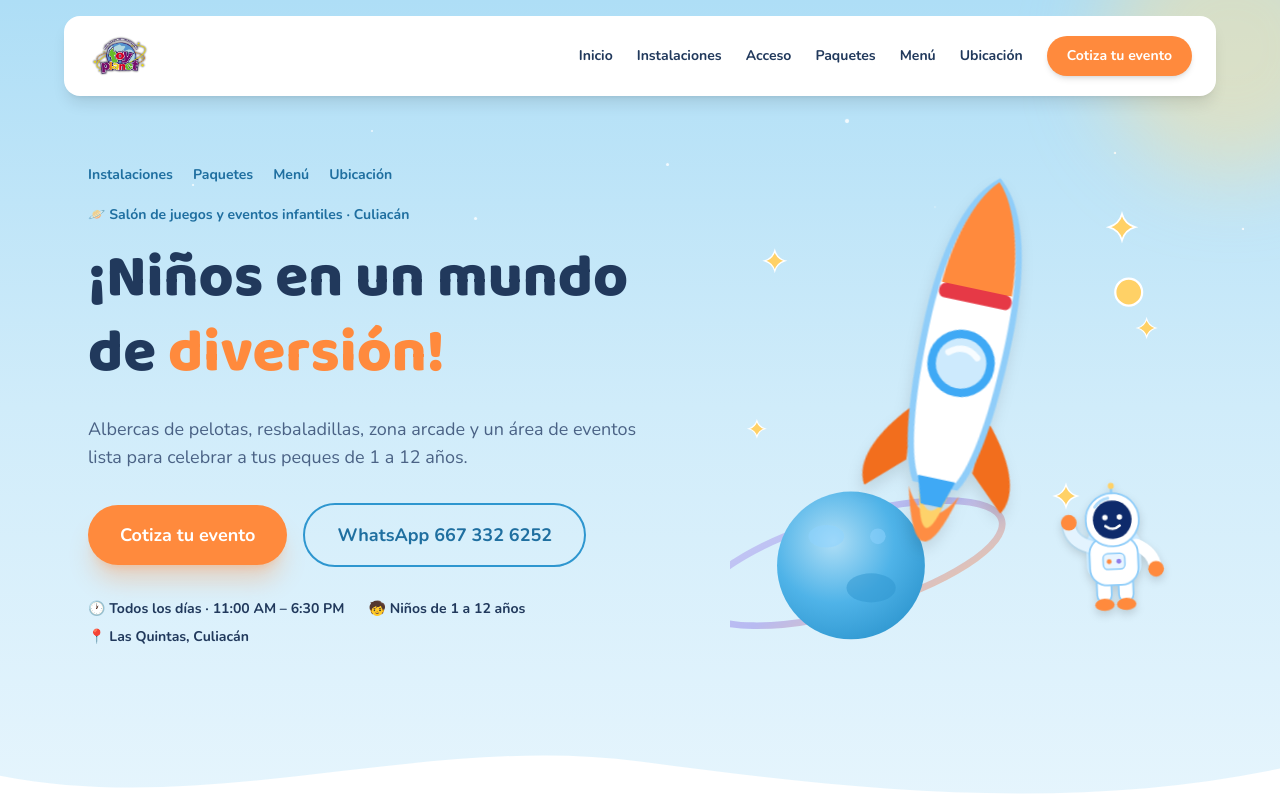
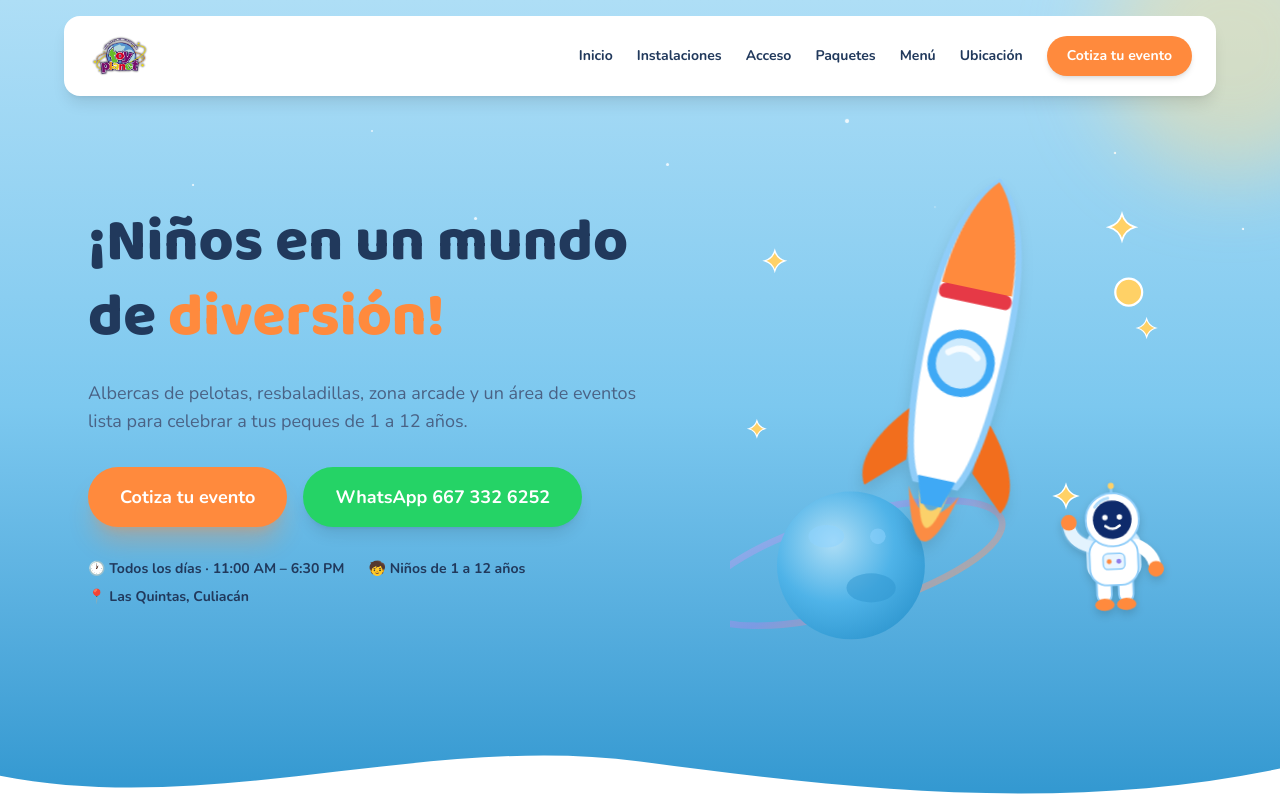
Before and after one commit to carloshrmb/toyplanet, a Next.js app: page / in a window 1280 px wide. Shown: the top 800 px of the page. Built offline with nearby package versions, Linux system fonts and the light colour scheme.

Commit message:
Ajustes finales: hero, tarjeta amarilla, carrusel de eventos, restricciones

```diff
--- a/src/components/EventPackages.tsx
+++ b/src/components/EventPackages.tsx
@@ -104,18 +104,30 @@ export default function EventPackages() {
           <h3 className="text-center font-display text-2xl font-bold text-ink-900 sm:text-3xl">
             Nuestra área de eventos
           </h3>
-          <div className="relative mx-auto mt-8 grid max-w-3xl grid-cols-3 gap-3 sm:gap-6">
-            {eventAreaPhotos.map((photo, i) => (
-              <PhotoCard
-                key={photo.src}
-                photo={photo}
-                rotate={["-rotate-1", "rotate-0", "rotate-1"][i]}
-                sizes="(max-width: 768px) 33vw, 240px"
-              />
-            ))}
-            <div className="absolute -right-6 -top-12 hidden animate-float lg:block">
+          <div className="relative mt-8">
+            {/* Astronauta decorativo (fuera del carril que hace scroll) */}
+            <div className="pointer-events-none absolute -right-6 -top-12 z-10 hidden animate-float lg:block">
               <Astronaut className="h-28 w-28 drop-shadow-lg" />
             </div>
+
+            {/* Carrusel deslizable (swipe horizontal, imágenes más grandes) */}
+            <div className="flex snap-x snap-mandatory gap-4 overflow-x-auto pb-4 sm:gap-6 [scrollbar-width:none] [&::-webkit-scrollbar]:hidden">
+              {eventAreaPhotos.map((photo) => (
+                <div
+                  key={photo.src}
+                  className="w-[78%] shrink-0 snap-center sm:w-[52%] lg:w-[42%]"
+                >
+                  <PhotoCard
+                    photo={photo}
+                    sizes="(max-width: 640px) 78vw, (max-width: 1024px) 52vw, 42vw"
+                  />
+                </div>
+              ))}
+            </div>
+
+            <p className="mt-3 text-center text-sm font-bold text-cielo-700">
+              Desliza para ver más →
+            </p>
           </div>
         </div>
 
@@ -150,12 +162,9 @@ export default function EventPackages() {
           </div>
 
           <div className="rounded-3xl bg-white p-7 shadow-lg">
-            <p className="text-sm font-bold uppercase tracking-wide text-ribbon-500">
-              Restringimos el ingreso de:
+            <p className="font-display text-xl font-bold text-ink-900">
+              🚫 Restringimos el ingreso de:
             </p>
-            <h3 className="mt-1 font-display text-xl font-bold text-ink-900">
-              🚫 Qué no está permitido ingresar
-            </h3>
             <p className="mt-1 text-sm text-ink-500">Aplica con o sin paquete de evento.</p>
             <ul className="mt-5 space-y-3">
               {notAllowedItems.map((item) => (
--- a/src/components/Hero.tsx
+++ b/src/components/Hero.tsx
@@ -2,14 +2,6 @@ import HeroScene from "@/components/ui/HeroScene";
 import StarField from "@/components/ui/StarField";
 import WaveDivider from "@/components/ui/WaveDivider";
 import { business } from "@/data/site";
-
-// Accesos rápidos del hero (texto simple, scroll suave por ancla)
-const quickLinks = [
-  { label: "Instalaciones", href: "#instalaciones" },
-  { label: "Paquetes", href: "#paquetes" },
-  { label: "Menú", href: "#menu-general" },
-  { label: "Ubicación", href: "#ubicacion" },
-];
 
 export default function Hero() {
   // -mt-24 (96px) extiende el fondo azul por detrás del header flotante
@@ -17,7 +9,7 @@ export default function Hero() {
   return (
     <section
       id="inicio"
-      className="relative -mt-24 overflow-hidden bg-gradient-to-b from-cielo-300 via-cielo-200 to-cielo-100"
+      className="relative -mt-24 overflow-hidden bg-gradient-to-b from-cielo-300 via-cielo-400 to-cielo-600"
     >
       {/* Puntos blancos titilando en la parte superior */}
       <StarField />
@@ -30,24 +22,7 @@ export default function Hero() {
 
       <div className="relative mx-auto grid max-w-6xl items-center gap-12 px-4 pb-10 pt-36 sm:px-6 lg:grid-cols-[1.1fr_0.9fr] lg:pb-20 lg:pt-40">
         <div className="text-center lg:text-left">
-          {/* Accesos rápidos (texto simple, sin caja) */}
-          <nav
-            aria-label="Accesos rápidos"
-            className="mb-5 flex flex-wrap justify-center gap-x-5 gap-y-1 text-sm font-bold text-cielo-700 lg:justify-start"
-          >
-            {quickLinks.map((link) => (
-              <a key={link.href} href={link.href} className="transition-colors hover:text-sunset-600">
-                {link.label}
-              </a>
-            ))}
-          </nav>
-
-          {/* Badge de categoría como texto simple (sin pill) */}
-          <p className="text-sm font-bold text-cielo-700">
-            🪐 Salón de juegos y eventos infantiles · Culiacán
-          </p>
-
-          <h1 className="mt-4 font-display text-4xl font-extrabold leading-tight text-ink-900 sm:text-5xl lg:text-6xl">
+          <h1 className="font-display text-4xl font-extrabold leading-tight text-ink-900 sm:text-5xl lg:text-6xl">
             ¡Niños en un mundo de <span className="text-sunset-500">diversión!</span>
           </h1>
           <p className="mx-auto mt-6 max-w-xl text-lg text-ink-500 lg:mx-0">
@@ -66,7 +41,7 @@ export default function Hero() {
               href={business.whatsappUrl}
               target="_blank"
               rel="noopener noreferrer"
-              className="w-full rounded-full border-2 border-cielo-600 px-8 py-4 text-center text-lg font-bold text-cielo-700 transition-colors hover:bg-white/60 sm:w-auto"
+              className="w-full rounded-full bg-[#25D366] px-8 py-4 text-center text-lg font-bold text-white shadow-lg transition-colors hover:bg-[#1ebe5b] sm:w-auto"
             >
               WhatsApp {business.phoneDisplay}
             </a>
--- a/src/components/ui/FunCard.tsx
+++ b/src/components/ui/FunCard.tsx
@@ -10,7 +10,7 @@ export type FunColor = "blue" | "green" | "yellow" | "orange";
 const VARIANTS: Record<FunColor, { bg: string; wave: string; dark: boolean }> = {
   blue: { bg: "bg-[#3fa9f5]", wave: "fill-[#2f93d4]", dark: false },
   green: { bg: "bg-[#57b84a]", wave: "fill-[#469a3b]", dark: false },
-  yellow: { bg: "bg-[#ffcb3d]", wave: "fill-[#f2b525]", dark: true },
+  yellow: { bg: "bg-[#ffcb3d]", wave: "fill-[#f2b525]", dark: false },
   orange: { bg: "bg-[#ff8a3d]", wave: "fill-[#f06f1e]", dark: false },
 };
 
```
